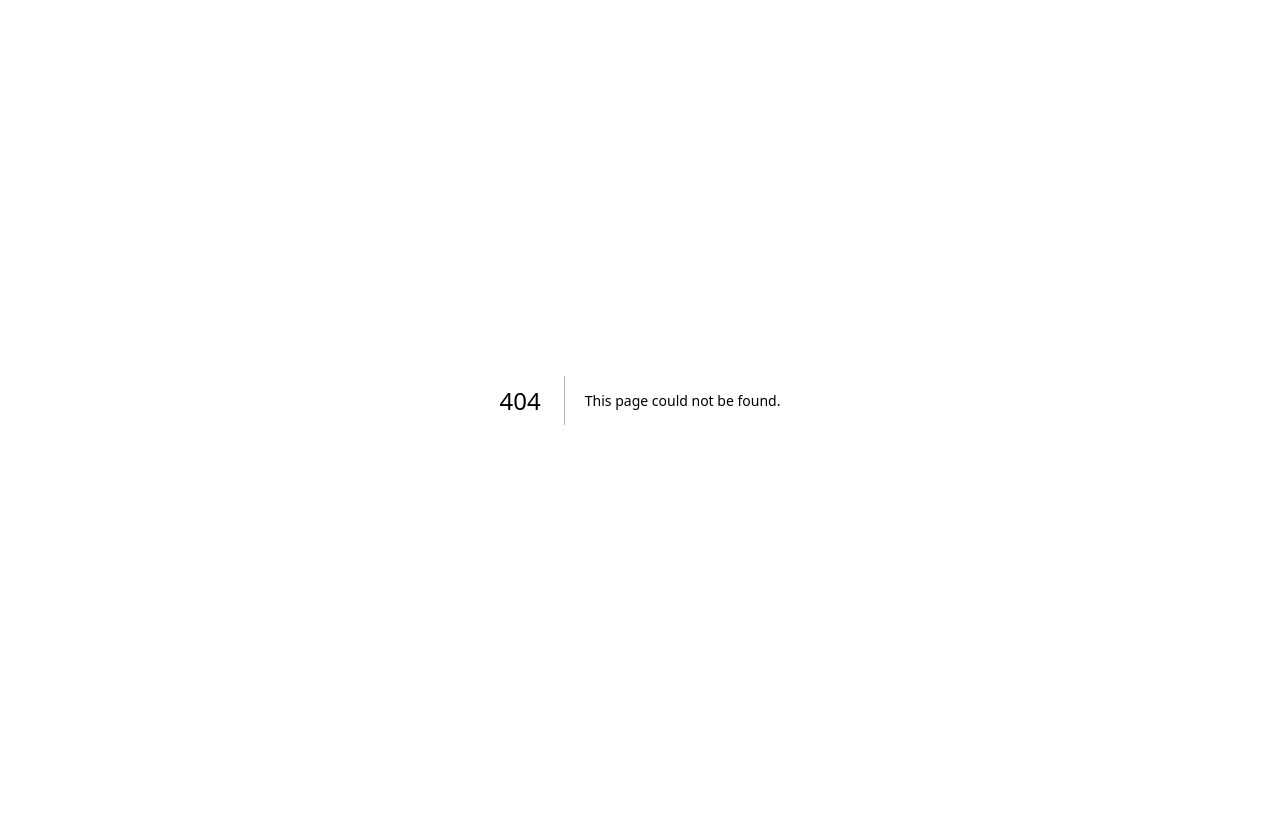
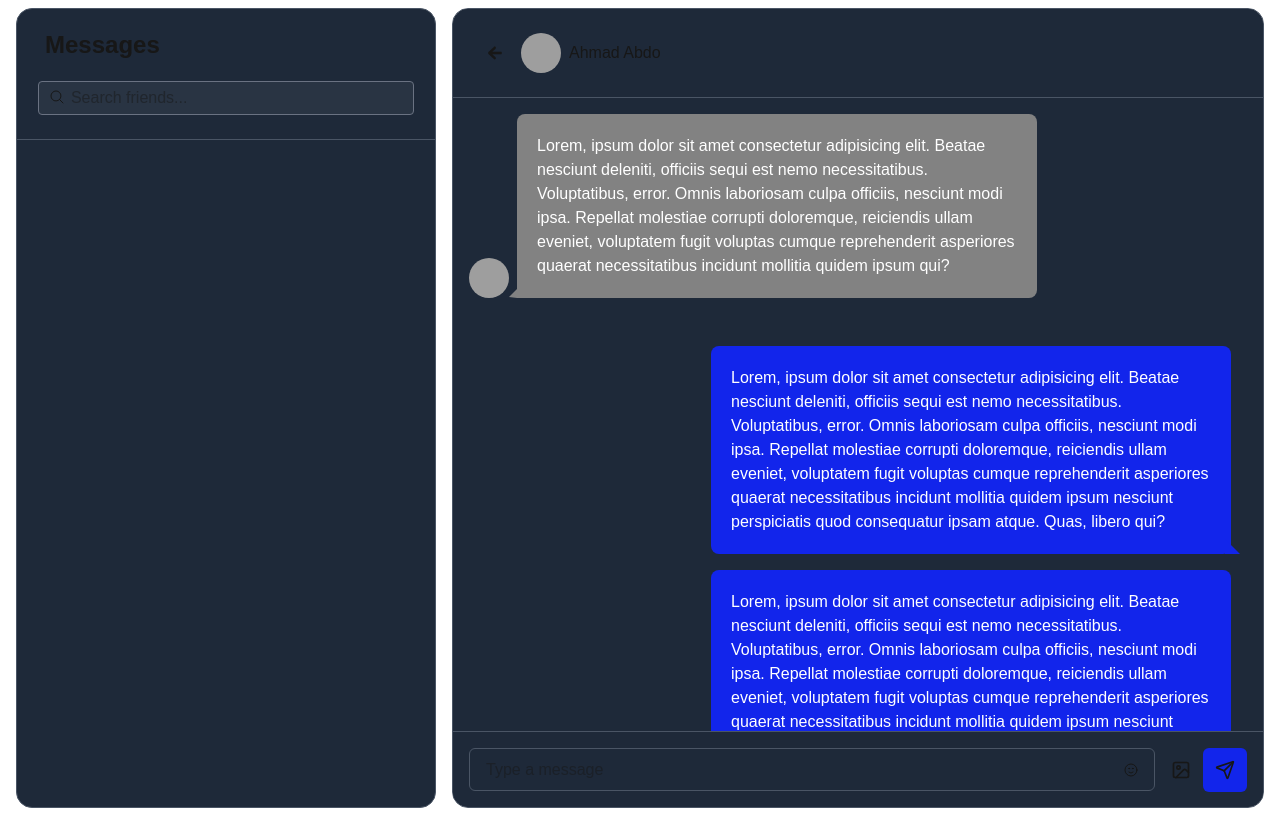
Before and after one commit to MedoAbdo123/Friend-Link, a Next.js app: page /chat in a window 1280 px wide. Before the commit this address had no page. Built offline with nearby package versions, Linux system fonts and the light colour scheme.

Commit message:
feat: Add chat page with message input and chat bubbles

```diff
--- /dev/null
+++ b/app/chat/page.tsx
@@ -0,0 +1,126 @@
+import { Image, Send } from "lucide-react";
+import React from "react";
+import { IoMdArrowRoundBack } from "react-icons/io";
+
+function page() {
+  return (
+    <article className="w-full min-h-screen py-2 px-4 flex gap-4">
+      <section className="w-105 h-screen bg-gray-800 rounded-2xl border border-gray-600">
+        <h1 className="font-bold text-2xl px-7 py-5">Messages</h1>
+        <label className="relative w-full flex justify-center">
+          <input
+            type="text"
+            placeholder="Search friends..."
+            className="border px-8 border-gray-500 p-1 w-[90%] rounded bg-[rgba(255,255,255,0.05)]"
+          />
+          <svg
+            xmlns="http://www.w3.org/2000/svg"
+            fill="none"
+            viewBox="0 0 24 24"
+            strokeWidth={1.5}
+            stroke="currentColor"
+            className="size-4 absolute left-8 top-2"
+          >
+            <path
+              strokeLinecap="round"
+              strokeLinejoin="round"
+              d="m21 21-5.197-5.197m0 0A7.5 7.5 0 1 0 5.196 5.196a7.5 7.5 0 0 0 10.607 10.607Z"
+            />
+          </svg>
+        </label>
+        <br />
+        <hr className="text-gray-600" />
+      </section>
+
+      <section className="flex-grow sm:h-screen message-app bg-gray-800 rounded-2xl border border-gray-600">
+        <div className="flex flex-col sticky top-0 z-50">
+          <header className="p-6 flex items-center gap-2 sticky top-0 bg-gray-800 backdrop-blur z-10">
+            <button className="transition-all duration-300 hover:bg-gray-700 p-2 rounded cursor-pointer">
+              <IoMdArrowRoundBack size={20} />
+            </button>
+            <img
+              src="http://localhost:3000/uploads/ac586ff4-66cc-4d2f-9dd9-cd0233a57c85.jpg"
+              className="size-10 object-cover rounded-full"
+            />
+            <p>Ahmad Abdo</p>
+          </header>
+          <hr className="text-gray-600" />
+        </div>
+        <main className="flex flex-col items-start">
+          <section className="p-4 gap-2 space-y-3">
+            <div className="flex gap-2">
+              <img
+                src="http://localhost:3000/uploads/ac586ff4-66cc-4d2f-9dd9-cd0233a57c85.jpg"
+                className="size-10 object-cover rounded-full place-self-end"
+              />
+              <div className="chat-bubble w-130 h-auto bg-[#828282] p-5 text-white rounded-tl-lg rounded-tr-lg rounded-br-lg">
+                Lorem, ipsum dolor sit amet consectetur adipisicing elit. Beatae
+                nesciunt deleniti, officiis sequi est nemo necessitatibus.
+                Voluptatibus, error. Omnis laboriosam culpa officiis, nesciunt
+                modi ipsa. Repellat molestiae corrupti doloremque, reiciendis
+                ullam eveniet, voluptatem fugit voluptas cumque reprehenderit
+                asperiores quaerat necessitatibus incidunt mollitia quidem ipsum
+                qui?
+              </div>
+            </div>
+          </section>
+          <section className="flex p-8 gap-4 w-full items-end flex-col">
+            <div className="chat-bubble-left w-130 h-auto bg-[#1225EB] text-white p-5 rounded-lg">
+              Lorem, ipsum dolor sit amet consectetur adipisicing elit. Beatae
+              nesciunt deleniti, officiis sequi est nemo necessitatibus.
+              Voluptatibus, error. Omnis laboriosam culpa officiis, nesciunt
+              modi ipsa. Repellat molestiae corrupti doloremque, reiciendis
+              ullam eveniet, voluptatem fugit voluptas cumque reprehenderit
+              asperiores quaerat necessitatibus incidunt mollitia quidem ipsum
+              nesciunt perspiciatis quod consequatur ipsam atque. Quas, libero
+              qui?
+            </div>{" "}
+            <div className="chat-bubble-left w-130 h-auto bg-[#1225EB] text-white p-5 rounded-lg">
+              Lorem, ipsum dolor sit amet consectetur adipisicing elit. Beatae
+              nesciunt deleniti, officiis sequi est nemo necessitatibus.
+              Voluptatibus, error. Omnis laboriosam culpa officiis, nesciunt
+              modi ipsa. Repellat molestiae corrupti doloremque, reiciendis
+              ullam eveniet, voluptatem fugit voluptas cumque reprehenderit
+              asperiores quaerat necessitatibus incidunt mollitia quidem ipsum
+              nesciunt perspiciatis quod consequatur ipsam atque. Quas, libero
+              qui?
+            </div>
+          </section>
+        </main>
+        <section className="w-full p-4 h-19 flex justify-center sticky bottom-0 border-t-1 bg-gray-800 border-gray-600">
+          <label className="w-full flex justify-center">
+            <input
+              type="text"
+              className="border border-gray-600 w-[98%] rounded-md px-4 pr-9"
+              placeholder="Type a message"
+            />
+            <svg
+              xmlns="http://www.w3.org/2000/svg"
+              fill="none"
+              viewBox="0 0 24 24"
+              strokeWidth={1.5}
+              stroke="currentColor"
+              className="size-4 relative top-3.5 right-8"
+            >
+              <path
+                strokeLinecap="round"
+                strokeLinejoin="round"
+                d="M15.182 15.182a4.5 4.5 0 0 1-6.364 0M21 12a9 9 0 1 1-18 0 9 9 0 0 1 18 0ZM9.75 9.75c0 .414-.168.75-.375.75S9 10.164 9 9.75 9.168 9 9.375 9s.375.336.375.75Zm-.375 0h.008v.015h-.008V9.75Zm5.625 0c0 .414-.168.75-.375.75s-.375-.336-.375-.75.168-.75.375-.75.375.336.375.75Zm-.375 0h.008v.015h-.008V9.75Z"
+              />
+            </svg>
+          </label>
+          <div className="flex items-center space-x-3">
+            <button>
+              <Image size={20} />
+            </button>
+            <button className="bg-[#1225EB] p-3 flex items-center rounded-md">
+              <Send size={20} />
+            </button>
+          </div>
+        </section>
+      </section>
+    </article>
+  );
+}
+
+export default page;
--- a/app/components/posts/Post.tsx
+++ b/app/components/posts/Post.tsx
@@ -17,7 +17,7 @@ function Post({
   commentNumber,
   likedUsers,
   _id,
-  username
+  username,
 }: PostProps) {
   const [isExpanded, setIsExpanded] = useState(false);
   const [showReadMore, setShowReadMore] = useState(false);
@@ -30,12 +30,12 @@ function Post({
 
   let userId: string | null = null;
   useEffect(() => {
-  const token = localStorage.getItem("token");
+    const token = localStorage.getItem("token");
 
-  if (token) {
-    const decoded: any = jwtDecode(token);
-    userId = decoded?.id;
-  }
+    if (token) {
+      const decoded: any = jwtDecode(token);
+      userId = decoded?.id;
+    }
 
     if (userId && likedUsers?.includes(userId)) {
       setIsLiked(true);
@@ -95,11 +95,15 @@ function Post({
           <Link href={`/profile/${username}`} className="font-bold">
             {name}
           </Link>
-          <Link href={`/profile/${username}`} className="text-xs text-gray-600">{username}</Link>
+          <Link href={`/profile/${username}`} className="text-xs text-gray-600">
+            {username}
+          </Link>
         </header>
       </div>
       <section className="p-4">
-        <h3 className="font-bold text-2xl" dir="auto">{title}</h3>
+        <h3 className="font-bold text-2xl" dir="auto">
+          {title}
+        </h3>
         <br />
         <p
           ref={textRef}
@@ -185,7 +189,7 @@ function Post({
               <path
                 strokeLinecap="round"
                 strokeLinejoin="round"
-                d="M8.625 9.75a.375.375 0 1 1-.75 0 .375.375 0 0 1 .75 0Zm0 0H8.25m4.125 0a.375.375 0 1 1-.75 0 .375.375 0 0 1 .75 0Zm0 0H12m4.125 0a.375.375 0 1 1-.75 0 .375.375 0 0 1 .75 0Zm0 0h-.375m-13.5 3.01c0 1.6 1.123 2.994 2.707 3.227 1.087.16 2.185.283 3.293.369V21l4.184-4.183a1.14 1.14 0 0 1 .778-.332 48.294 48.294 0 0 0 5.83-.498c1.585-.233 2.708-1.626 2.708-3.228V6.741c0-1.602-1.123-2.995-2.707-3.228A48.394 48.394 0 0 0 12 3c-2.392 0-4.744.175-7.043.513C3.373 3.746 2.25 5.14 2.25 6.741v6.018Z"
+                d="M12 20.25c4.97 0 9-3.694 9-8.25s-4.03-8.25-9-8.25S3 7.444 3 12c0 2.104.859 4.023 2.273 5.48.432.447.74 1.04.586 1.641a4.483 4.483 0 0 1-.923 1.785A5.969 5.969 0 0 0 6 21c1.282 0 2.47-.402 3.445-1.087.81.22 1.668.337 2.555.337Z"
               />
             </svg>
             {localCommentNumber}
--- a/app/globals.css
+++ b/app/globals.css
@@ -7,7 +7,7 @@
   --foreground: #171717;
   --post-background: rgb(233, 233, 233);
   --post-foreground: #000000;
-  --background-comment: rgba(255,255,255,0.12);
+  --background-comment: rgba(255, 255, 255, 0.12);
   --foreground-comment: #000000;
   --bg-auth: rgba(156, 161, 161, 0.253);
   --shadow-auth: rgba(0, 0, 0, 0.459);
@@ -15,8 +15,10 @@
   --app-comments: rgb(255, 255, 255);
   --app-comments-color: #000000;
   --app-comments-shadow: #000000;
-  --border-color:gray;
+  --border-color: gray;
   --bg-button: rgba(156, 161, 161, 0.253);
+  --bg-chat: rgba(207, 182, 182, 0.288);
+
 }
 
 .dark {
@@ -25,7 +27,7 @@
   --foreground: #ededed;
   --post-background: #003;
   --post-foreground: #fff;
-  --background-comment: rgba(255,255,255,0.08);
+  --background-comment: rgba(255, 255, 255, 0.08);
   --foreground-comment: #fff;
   --bg-auth: rgba(255, 255, 255, 0.05);
   --bg-menu: #003;
@@ -34,6 +36,7 @@
   --app-comments-shadow: #fff;
   --border-color: oklab(20.992% -0.0039 -0.03394);
   --bg-button: rgb(8, 18, 104);
+  --bg-chat: rgba(255,255,255,0.1);
 }
 
 /* Optional: Custom props */
@@ -61,3 +64,44 @@ body {
   border-radius: 9px;
   width: 4px;
 }
+.message-app {
+  overflow-y: scroll;
+  height: 100vh;
+}
+.message-app::-webkit-scrollbar {
+  border-radius: 9px;
+  width: 4px;
+}
+.chat-bubble {
+  position: relative;
+}
+.chat-bubble-left {
+  position: relative;
+}
+.chat-bubble::before {
+  content: "";
+  position: absolute;
+  left: -8px;
+  bottom: 0px;
+  width: 0;
+  height: 0;
+  border-top: 8px solid transparent;
+  border-bottom: 1px solid transparent;
+  border-right: 8px solid #828282;
+}
+
+.chat-bubble-right {
+  position: relative;
+}
+
+.chat-bubble-left::before {
+  content: "";
+  position: absolute;
+  right: -9px;
+  bottom: 0px;
+  width: 0;
+  height: 0;
+  border-top: 15px solid transparent;
+  border-bottom: -1px solid transparent;
+  border-left: 15px solid #1225EB;
+}
--- a/app/layout/Layout.tsx
+++ b/app/layout/Layout.tsx
@@ -100,7 +100,7 @@ export default function Header() {
                 <li>
                   <Link
                     className="transition flex items-center flex-col"
-                    href="#"
+                    href="/chat"
                   >
                     <svg
                       xmlns="http://www.w3.org/2000/svg"
@@ -274,7 +274,7 @@ export default function Header() {
               </Link>
             </li>
             <li>
-              <Link className="flex items-center gap-1 transition" href="#">
+              <Link className="flex items-center gap-1 transition" href="/chat">
                 <svg
                   xmlns="http://www.w3.org/2000/svg"
                   fill="none"
--- a/package.json
+++ b/package.json
@@ -17,6 +17,7 @@
     "next-themes": "^0.4.6",
     "react": "^19.0.0",
     "react-dom": "^19.0.0",
+    "react-icons": "^5.5.0",
     "react-spinners": "^0.17.0",
     "react-toastify": "^11.0.5"
   },
```
Also changed, not shown: 1 other file (tests, documents, lock files or other folders).
